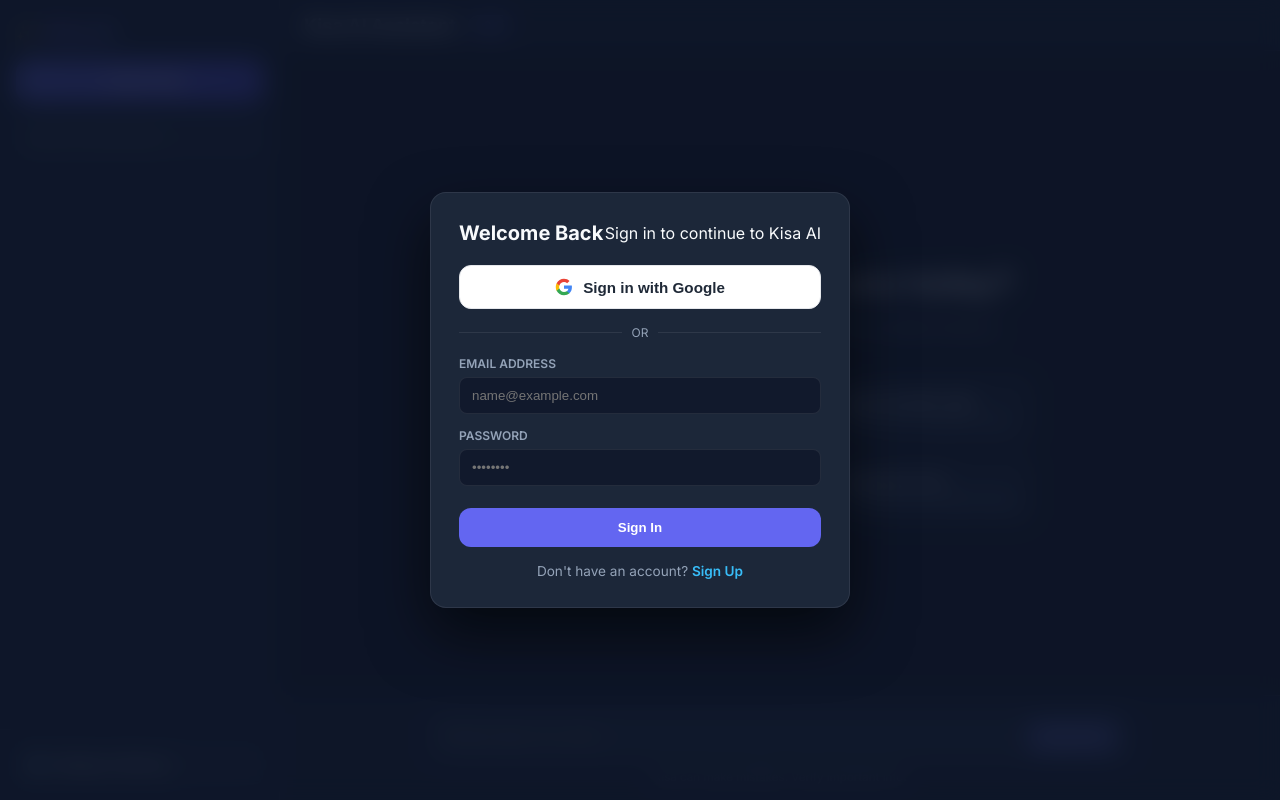
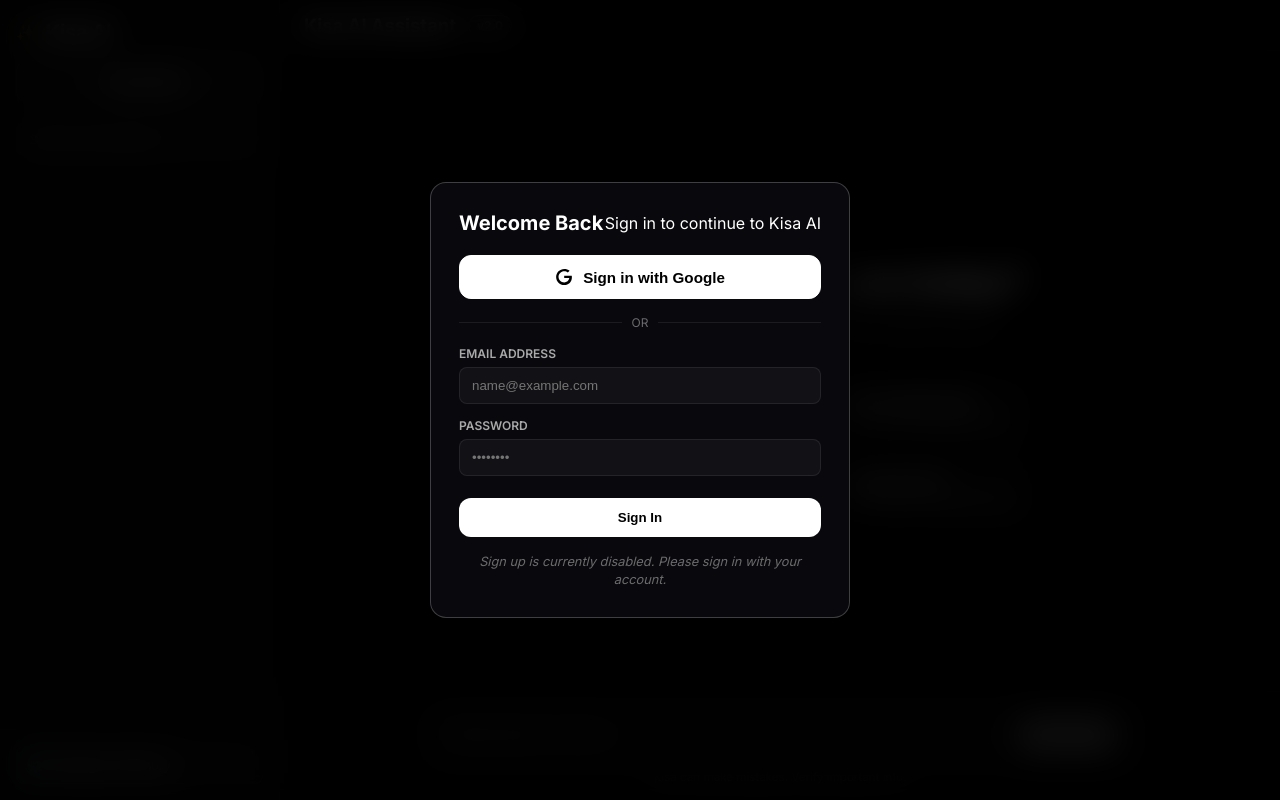
Before and after one commit to Kishore-2007-web/AI-CHATBOT, a Flask app: page / in a window 1280 px wide. Run offline with Flask 3, Linux system fonts and the light colour scheme; some libraries are stand-ins or nearby versions.

Commit message:
Disable sign up functionality

```diff
--- a/static/css/style.css
+++ b/static/css/style.css
@@ -1,23 +1,24 @@
-/* Modern Responsive Design System for Kisa AI Assistant v2.0 */
+/* Pure Black & White Glassmorphism Design System for Kisa AI Assistant v2.5 */
 
 :root {
-    --bg-main: #090d16;
-    --sidebar-bg: #0f172a;
-    --card-bg: rgba(30, 41, 59, 0.7);
-    --card-border: rgba(255, 255, 255, 0.08);
-    --primary-color: #6366f1;
-    --primary-hover: #4f46e5;
-    --accent-color: #38bdf8;
-    --text-primary: #f8fafc;
-    --text-secondary: #94a3b8;
-    --user-msg-bg: linear-gradient(135deg, #6366f1 0%, #4f46e5 100%);
-    --bot-msg-bg: rgba(30, 41, 59, 0.85);
-    --error-bg: rgba(239, 68, 68, 0.15);
-    --error-border: rgba(239, 68, 68, 0.4);
-    --error-text: #fca5a5;
+    --bg-black: #000000;
+    --surface-dark: #050507;
+    --glass-panel: rgba(12, 12, 16, 0.75);
+    --glass-surface: rgba(255, 255, 255, 0.04);
+    --glass-surface-hover: rgba(255, 255, 255, 0.08);
+    --glass-surface-active: rgba(255, 255, 255, 0.14);
+    --glass-border: rgba(255, 255, 255, 0.08);
+    --glass-border-hover: rgba(255, 255, 255, 0.22);
+    --glass-border-active: rgba(255, 255, 255, 0.35);
+
+    --text-primary: #ffffff;
+    --text-secondary: rgba(255, 255, 255, 0.65);
+    --text-muted: rgba(255, 255, 255, 0.40);
+
     --radius-lg: 16px;
     --radius-md: 12px;
     --radius-sm: 8px;
+    --radius-full: 9999px;
 }
 
 * {
@@ -28,7 +29,8 @@
 
 body {
     font-family: 'Inter', system-ui, -apple-system, sans-serif;
-    background: var(--bg-main);
+    background: var(--bg-black);
+    background-image: radial-gradient(circle at 50% 0%, rgba(255, 255, 255, 0.04) 0%, rgba(0, 0, 0, 1) 75%);
     color: var(--text-primary);
     height: 100vh;
     overflow: hidden;
@@ -43,11 +45,13 @@ body {
     overflow: hidden;
 }
 
-/* Sidebar Styling */
+/* Sidebar Styling - Translucent Black Glass Sheet */
 .sidebar {
     width: 280px;
-    background: var(--sidebar-bg);
-    border-right: 1px solid var(--card-border);
+    background: var(--glass-panel);
+    backdrop-filter: blur(24px);
+    -webkit-backdrop-filter: blur(24px);
+    border-right: 1px solid var(--glass-border);
     display: flex;
     flex-direction: column;
     height: 100%;
@@ -71,16 +75,15 @@ body {
 .sidebar-header .brand h2 {
     font-size: 1.25rem;
     font-weight: 700;
-    background: linear-gradient(135deg, #a855f7, #6366f1);
-    -webkit-background-clip: text;
-    -webkit-text-fill-color: transparent;
+    color: var(--text-primary);
+    letter-spacing: -0.02em;
 }
 
 .btn-new-chat {
     width: 100%;
-    background: linear-gradient(135deg, #6366f1, #4f46e5);
-    color: white;
-    border: none;
+    background: var(--glass-surface);
+    color: var(--text-primary);
+    border: 1px solid var(--glass-border-hover);
     padding: 12px 16px;
     border-radius: var(--radius-md);
     font-weight: 600;
@@ -90,13 +93,14 @@ body {
     align-items: center;
     justify-content: center;
     gap: 8px;
-    box-shadow: 0 4px 14px rgba(99, 102, 241, 0.3);
+    backdrop-filter: blur(12px);
     transition: all 0.2s ease;
 }
 
 .btn-new-chat:hover {
-    transform: translateY(-1px);
-    box-shadow: 0 6px 18px rgba(99, 102, 241, 0.4);
+    background: var(--glass-surface-hover);
+    border-color: var(--glass-border-active);
+    box-shadow: 0 0 15px rgba(255, 255, 255, 0.08);
 }
 
 .sidebar-search {
@@ -105,13 +109,18 @@ body {
 
 .sidebar-search input {
     width: 100%;
-    background: rgba(30, 41, 59, 0.6);
-    border: 1px solid var(--card-border);
+    background: var(--glass-surface);
+    border: 1px solid var(--glass-border);
     padding: 8px 12px;
     border-radius: var(--radius-sm);
-    color: white;
+    color: var(--text-primary);
     font-size: 0.85rem;
     outline: none;
+    transition: border-color 0.2s;
+}
+
+.sidebar-search input:focus {
+    border-color: var(--glass-border-hover);
 }
 
 .conversation-list {
@@ -185,19 +194,19 @@ body {
 }
 
 .conv-action-btn:hover {
-    color: white;
-    background: rgba(255, 255, 255, 0.1);
+    color: var(--text-primary);
+    background: var(--glass-surface-hover);
 }
 
 .sidebar-footer {
     padding: 16px;
-    border-top: 1px solid var(--card-border);
+    border-top: 1px solid var(--glass-border);
 }
 
 .sidebar-footer-btn {
     width: 100%;
-    background: rgba(30, 41, 59, 0.5);
-    border: 1px solid var(--card-border);
+    background: var(--glass-surface);
+    border: 1px solid var(--glass-border);
     color: var(--text-primary);
     padding: 10px;
     border-radius: var(--radius-sm);
@@ -220,14 +230,16 @@ body {
     display: flex;
     flex-direction: column;
     height: 100%;
-    background: var(--bg-main);
+    background: var(--bg-black);
 }
 
 /* Top Navigation Header */
 .header {
     padding: 14px 24px;
-    background: rgba(15, 23, 42, 0.8);
-    border-bottom: 1px solid var(--card-border);
+    background: rgba(5, 5, 8, 0.85);
+    backdrop-filter: blur(16px);
+    -webkit-backdrop-filter: blur(16px);
+    border-bottom: 1px solid var(--glass-border);
     display: flex;
     justify-content: space-between;
     align-items: center;
@@ -253,16 +265,17 @@ body {
 .header h1 {
     font-size: 1.15rem;
     font-weight: 700;
+    color: var(--text-primary);
 }
 
 .badge {
-    background: rgba(99, 102, 241, 0.2);
-    color: #818cf8;
+    background: var(--glass-surface);
+    color: var(--text-primary);
     font-size: 0.75rem;
     font-weight: 600;
     padding: 2px 8px;
     border-radius: 20px;
-    border: 1px solid rgba(99, 102, 241, 0.3);
+    border: 1px solid var(--glass-border-hover);
 }
 
 .user-profile {
@@ -314,21 +329,24 @@ body {
     flex-direction: column;
     align-items: center;
     gap: 16px;
-
 }
 
 .welcome-badge {
-    background: rgba(56, 189, 248, 0.15);
-    color: var(--accent-color);
+    background: var(--glass-surface);
+    color: var(--text-primary);
     padding: 4px 14px;
     border-radius: 20px;
     font-size: 0.8rem;
     font-weight: 600;
+    border: 1px solid var(--glass-border);
 }
 
 .welcome-container h2 {
-    font-size: 2rem;
+    font-size: 2.2rem;
     font-weight: 700;
+    color: var(--text-primary);
+    letter-spacing: -0.03em;
+    text-shadow: 0 0 30px rgba(255, 255, 255, 0.12);
 }
 
 .welcome-container p {
@@ -345,8 +363,8 @@ body {
 }
 
 .suggestion-chip {
-    background: rgba(30, 41, 59, 0.6);
-    border: 1px solid var(--card-border);
+    background: var(--glass-surface);
+    border: 1px solid var(--glass-border);
     padding: 16px;
     border-radius: var(--radius-md);
     text-align: left;
@@ -354,14 +372,15 @@ body {
     display: flex;
     align-items: flex-start;
     gap: 12px;
+    backdrop-filter: blur(12px);
     transition: all 0.2s ease;
-
 }
 
 .suggestion-chip:hover {
-    background: rgba(30, 41, 59, 0.9);
-    border-color: rgba(99, 102, 241, 0.4);
+    background: var(--glass-surface-hover);
+    border-color: var(--glass-border-hover);
     transform: translateY(-2px);
+    box-shadow: 0 8px 24px rgba(0, 0, 0, 0.6);
 }
 
 .suggestion-chip .icon {
@@ -501,25 +543,28 @@ body {
 }
 
 .msg-action-btn {
-    background: transparent;
-    border: none;
+    background: var(--glass-surface);
+    border: 1px solid var(--glass-border);
     color: var(--text-secondary);
     cursor: pointer;
-    padding: 2px 6px;
+    padding: 2px 8px;
     border-radius: 4px;
-    transition: color 0.15s;
+    transition: all 0.15s ease;
 }
 
 .msg-action-btn:hover {
-    color: white;
-    background: rgba(255, 255, 255, 0.1);
+    color: var(--text-primary);
+    background: var(--glass-surface-hover);
+    border-color: var(--glass-border-hover);
 }
 
-/* Input Footer */
+/* Floating Input Footer */
 .input-area {
     padding: 16px 15%;
-    background: rgba(15, 23, 42, 0.9);
-    border-top: 1px solid var(--card-border);
+    background: rgba(5, 5, 8, 0.85);
+    backdrop-filter: blur(24px);
+    -webkit-backdrop-filter: blur(24px);
+    border-top: 1px solid var(--glass-border);
     display: flex;
     flex-direction: column;
     gap: 8px;
@@ -528,21 +573,24 @@ body {
 .input-wrapper {
     display: flex;
     gap: 10px;
-    background: rgba(30, 41, 59, 0.8);
-    border: 1px solid var(--card-border);
-    border-radius: var(--radius-md);
-    padding: 8px 12px;
+    background: rgba(15, 15, 18, 0.85);
+    border: 1px solid var(--glass-border-hover);
+    border-radius: var(--radius-lg);
+    padding: 10px 16px;
+    backdrop-filter: blur(16px);
+    transition: border-color 0.2s, box-shadow 0.2s;
 }
 
 .input-wrapper:focus-within {
-    border-color: var(--primary-color);
+    border-color: var(--glass-border-active);
+    box-shadow: 0 0 20px rgba(255, 255, 255, 0.05);
 }
 
 .input-wrapper textarea {
     flex: 1;
     background: transparent;
     border: none;
-    color: white;
+    color: var(--text-primary);
     font-family: inherit;
     font-size: 0.95rem;
     outline: none;
@@ -553,11 +601,11 @@ body {
 }
 
 .input-wrapper button {
-    background: var(--primary-color);
-    color: white;
+    background: var(--text-primary);
+    color: var(--bg-black);
     border: none;
-    padding: 8px 16px;
-    border-radius: var(--radius-sm);
+    padding: 8px 18px;
+    border-radius: var(--radius-md);
     font-weight: 600;
     font-size: 0.9rem;
     cursor: pointer;
@@ -565,18 +613,26 @@ body {
     align-items: center;
     gap: 6px;
     align-self: flex-end;
+    transition: background 0.2s, transform 0.1s;
+}
 
+.input-wrapper button:hover:not(:disabled) {
+    background: rgba(255, 255, 255, 0.85);
+}
+
+.input-wrapper button:active:not(:disabled) {
+    transform: scale(0.96);
 }
 
 .input-wrapper button:disabled {
-    opacity: 0.5;
+    opacity: 0.4;
     cursor: not-allowed;
 }
 
 .input-disclaimer {
     text-align: center;
     font-size: 0.725rem;
-    color: var(--text-secondary);
+    color: var(--text-muted);
 }
 
 /* Modals */
@@ -586,23 +642,24 @@ body {
     left: 0;
     width: 100vw;
     height: 100vh;
-    background: rgba(15, 23, 42, 0.85);
-    backdrop-filter: blur(12px);
+    background: rgba(0, 0, 0, 0.85);
+    backdrop-filter: blur(16px);
+    -webkit-backdrop-filter: blur(16px);
     display: flex;
     justify-content: center;
     align-items: center;
     z-index: 1000;
-
 }
 
 .modal-card {
     width: 90%;
     max-width: 420px;
-    background: rgba(30, 41, 59, 0.95);
-    border: 1px solid var(--card-border);
+    background: rgba(10, 10, 14, 0.95);
+    border: 1px solid var(--glass-border-hover);
     border-radius: var(--radius-lg);
     padding: 28px;
-    box-shadow: 0 25px 60px rgba(0, 0, 0, 0.6);
+    box-shadow: 0 25px 60px rgba(0, 0, 0, 0.8);
+    backdrop-filter: blur(24px);
 }
 
 .modal-card.modal-lg {
@@ -619,6 +676,7 @@ body {
 .modal-header h2 {
     font-size: 1.25rem;
     font-weight: 700;
+    color: var(--text-primary);
 }
 
 .btn-close {
@@ -749,9 +816,9 @@ input:checked + .slider:before {
 /* Auth Modal elements */
 .btn-google {
     width: 100%;
-    background: #ffffff;
-    color: #1f2937;
-    border: 1px solid #e5e7eb;
+    background: var(--text-primary);
+    color: var(--bg-black);
+    border: 1px solid var(--text-primary);
     padding: 12px;
     border-radius: var(--radius-md);
     font-size: 0.95rem;
@@ -769,23 +841,26 @@ input:checked + .slider:before {
     align-items: center;
     text-align: center;
     margin-bottom: 16px;
-    color: var(--text-secondary);
+    color: var(--text-muted);
     font-size: 0.75rem;
 }
 
 .auth-divider::before, .auth-divider::after {
-    content: ''; flex: 1; border-bottom: 1px solid var(--card-border);
+    content: ''; flex: 1; border-bottom: 1px solid var(--glass-border);
 }
 
 .auth-divider span { padding: 0 10px; }
 
 .form-group { display: flex; flex-direction: column; gap: 6px; margin-bottom: 14px; }
 .form-group label { font-size: 0.75rem; color: var(--text-secondary); font-weight: 600; text-transform: uppercase; }
-.form-group input { background: rgba(15, 23, 42, 0.8); border: 1px solid var(--card-border); padding: 10px 12px; border-radius: var(--radius-sm); color: white; outline: none; }
-.btn-primary { width: 100%; background: var(--primary-color); color: white; border: none; padding: 12px; border-radius: var(--radius-md); font-weight: 600; cursor: pointer; margin-top: 8px; }
+.form-group input { background: var(--glass-surface); border: 1px solid var(--glass-border); padding: 10px 12px; border-radius: var(--radius-sm); color: white; outline: none; }
+.form-group input:focus { border-color: var(--glass-border-active); }
+.btn-primary { width: 100%; background: var(--text-primary); color: var(--bg-black); border: none; padding: 12px; border-radius: var(--radius-md); font-weight: 600; cursor: pointer; margin-top: 8px; }
+.btn-primary:hover:not(:disabled) { opacity: 0.9; }
 .modal-footer { text-align: center; margin-top: 16px; font-size: 0.85rem; color: var(--text-secondary); }
-.modal-footer .link { color: var(--accent-color); cursor: pointer; font-weight: 600; }
-.auth-error { background: var(--error-bg); border: 1px solid var(--error-border); color: var(--error-text); padding: 8px 12px; border-radius: var(--radius-sm); font-size: 0.85rem; margin-bottom: 12px; text-align: center; }
+.modal-footer .link { color: var(--text-primary); cursor: pointer; font-weight: 600; text-decoration: underline; }
+.auth-notice { font-size: 0.8rem; color: var(--text-muted); font-style: italic; line-height: 1.4; }
+.auth-error { background: rgba(255, 255, 255, 0.08); border: 1px solid var(--glass-border-hover); color: var(--text-primary); padding: 8px 12px; border-radius: var(--radius-sm); font-size: 0.85rem; margin-bottom: 12px; text-align: center; }
 
 /* Utilities & Animations */
 .hidden { display: none !important; }
--- a/static/js/auth.js
+++ b/static/js/auth.js
@@ -32,27 +32,6 @@ const sendBtn = document.getElementById("send-btn");
 
 let isSignUpMode = false;
 
-// Toggle between Sign In and Sign Up mode
-function toggleAuthMode() {
-    isSignUpMode = !isSignUpMode;
-    authError.classList.add("hidden");
-    authError.textContent = "";
-
-    if (isSignUpMode) {
-        authTitle.textContent = "Create an Account";
-        authSubmitBtn.textContent = "Sign Up";
-        authToggleBtn.innerHTML = 'Already have an account? <span class="link">Sign In</span>';
-    } else {
-        authTitle.textContent = "Welcome Back";
-        authSubmitBtn.textContent = "Sign In";
-        authToggleBtn.innerHTML = 'Don\'t have an account? <span class="link">Sign Up</span>';
-    }
-}
-
-if (authToggleBtn) {
-    authToggleBtn.addEventListener("click", toggleAuthMode);
-}
-
 // Handle Email/Password Form Submission
 if (authForm) {
     authForm.addEventListener("submit", async (e) => {
@@ -65,16 +44,17 @@ if (authForm) {
             return;
         }
 
+        if (isSignUpMode) {
+            showError("Sign up is currently disabled. Please sign in with an existing account.");
+            return;
+        }
+
         authError.classList.add("hidden");
         authSubmitBtn.disabled = true;
-        authSubmitBtn.textContent = isSignUpMode ? "Creating Account..." : "Signing In...";
+        authSubmitBtn.textContent = "Signing In...";
 
         try {
-            if (isSignUpMode) {
-                await createUserWithEmailAndPassword(auth, email, password);
-            } else {
-                await signInWithEmailAndPassword(auth, email, password);
-            }
+            await signInWithEmailAndPassword(auth, email, password);
             emailInput.value = "";
             passwordInput.value = "";
         } catch (error) {
@@ -82,7 +62,7 @@ if (authForm) {
             showError(getFriendlyErrorMessage(error.code, error.message));
         } finally {
             authSubmitBtn.disabled = false;
-            authSubmitBtn.textContent = isSignUpMode ? "Sign Up" : "Sign In";
+            authSubmitBtn.textContent = "Sign In";
         }
     });
 }
--- a/templates/index.html
+++ b/templates/index.html
@@ -185,11 +185,8 @@
 
             <!-- Google OAuth Sign-In Button -->
             <button type="button" id="google-signin-btn" class="btn-google">
-                <svg class="google-icon" viewBox="0 0 24 24" width="18" height="18">
-                    <path fill="#4285F4" d="M22.56 12.25c0-.78-.07-1.53-.2-2.25H12v4.26h5.92c-.26 1.37-1.04 2.53-2.21 3.31v2.77h3.57c2.08-1.92 3.28-4.74 3.28-8.09z"/>
-                    <path fill="#34A853" d="M12 23c2.97 0 5.46-.98 7.28-2.66l-3.57-2.77c-.98.66-2.23 1.06-3.71 1.06-2.86 0-5.29-1.93-6.16-4.53H2.18v2.84C3.99 20.53 7.7 23 12 23z"/>
-                    <path fill="#FBBC05" d="M5.84 14.09c-.22-.66-.35-1.36-.35-2.09s.13-1.43.35-2.09V7.06H2.18C1.43 8.55 1 10.22 1 12s.43 3.45 1.18 4.94l2.85-2.22.81-.63z"/>
-                    <path fill="#EA4335" d="M12 5.38c1.62 0 3.06.56 4.21 1.64l3.15-3.15C17.45 2.09 14.97 1 12 1 7.7 1 3.99 3.47 2.18 7.06l3.66 2.84c.87-2.6 3.3-4.52 6.16-4.52z"/>
+                <svg class="google-icon" viewBox="0 0 24 24" width="18" height="18" fill="currentColor">
+                    <path d="M12.24 10.285V13.4h6.887c-.58 3.484-3.484 5.922-6.887 5.922-4.148 0-7.513-3.365-7.513-7.513s3.365-7.513 7.513-7.513c1.862 0 3.55.676 4.864 1.79l2.368-2.368C17.65 2.11 15.105 1.3 12.24 1.3 6.31 1.3 1.5 6.11 1.5 12.04s4.81 10.74 10.74 10.74c6.19 0 10.28-4.35 10.28-10.46 0-.7-.07-1.39-.19-2.035H12.24z"/>
                 </svg>
                 <span>Sign in with Google</span>
             </button>
@@ -213,7 +210,7 @@
             </form>
 
             <div class="modal-footer">
-                <p id="auth-toggle-btn">Don't have an account? <span class="link">Sign Up</span></p>
+                <p class="auth-notice">Sign up is currently disabled. Please sign in with your account.</p>
             </div>
         </div>
     </div>
```
Also changed, not shown: other parts of static/css/style.css (+91 -50 lines).
